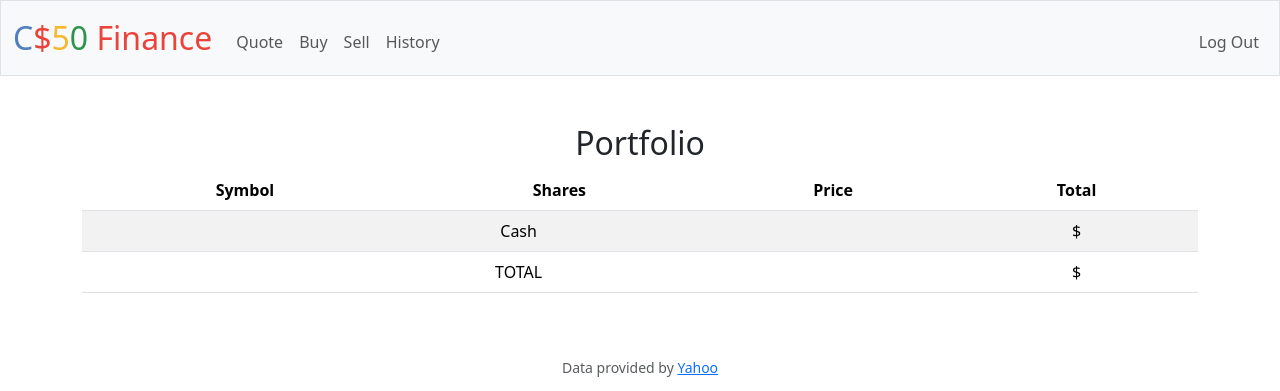
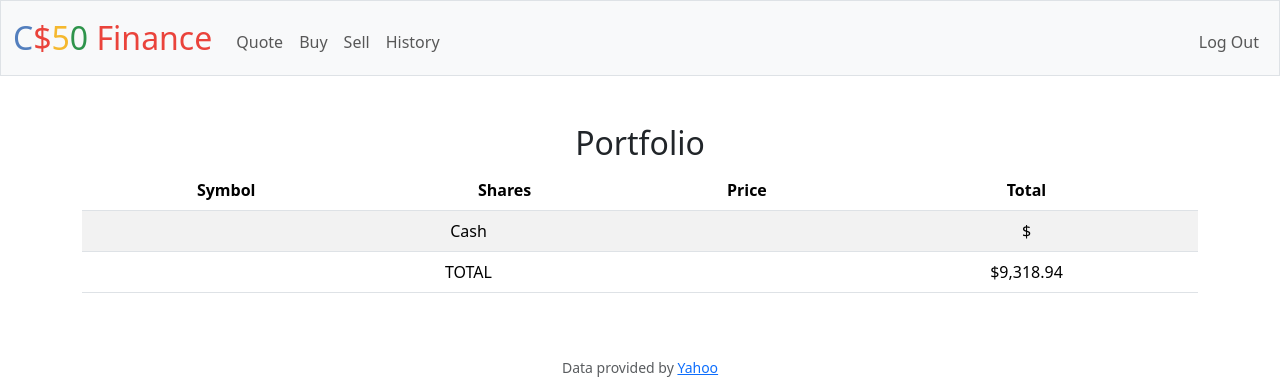
Before and after one commit to Ransometech/TrainMuscleFit, a Flask app: page / in a window 1280 px wide. Shown: the top 391 px of the page. Run offline with Flask 3, Linux system fonts and the light colour scheme; a user stored in the database is signed in; data comes from the database, SQL or seed files in the repository; data that the repository does not hold is empty; some libraries are stand-ins or nearby versions.

Commit message:
Fri, Jul 26, 2024, 12:30 PM +01:00

```diff
--- a/finance/templates/index.html
+++ b/finance/templates/index.html
@@ -30,7 +30,7 @@ Portfolio
         </tr>
         <tr>
             <td colspan="3">TOTAL</td>
-            <td>${{ total }}</td>
+            <td>$9,318.94</td>
         </tr>
     </tbody>
 </table>
```
